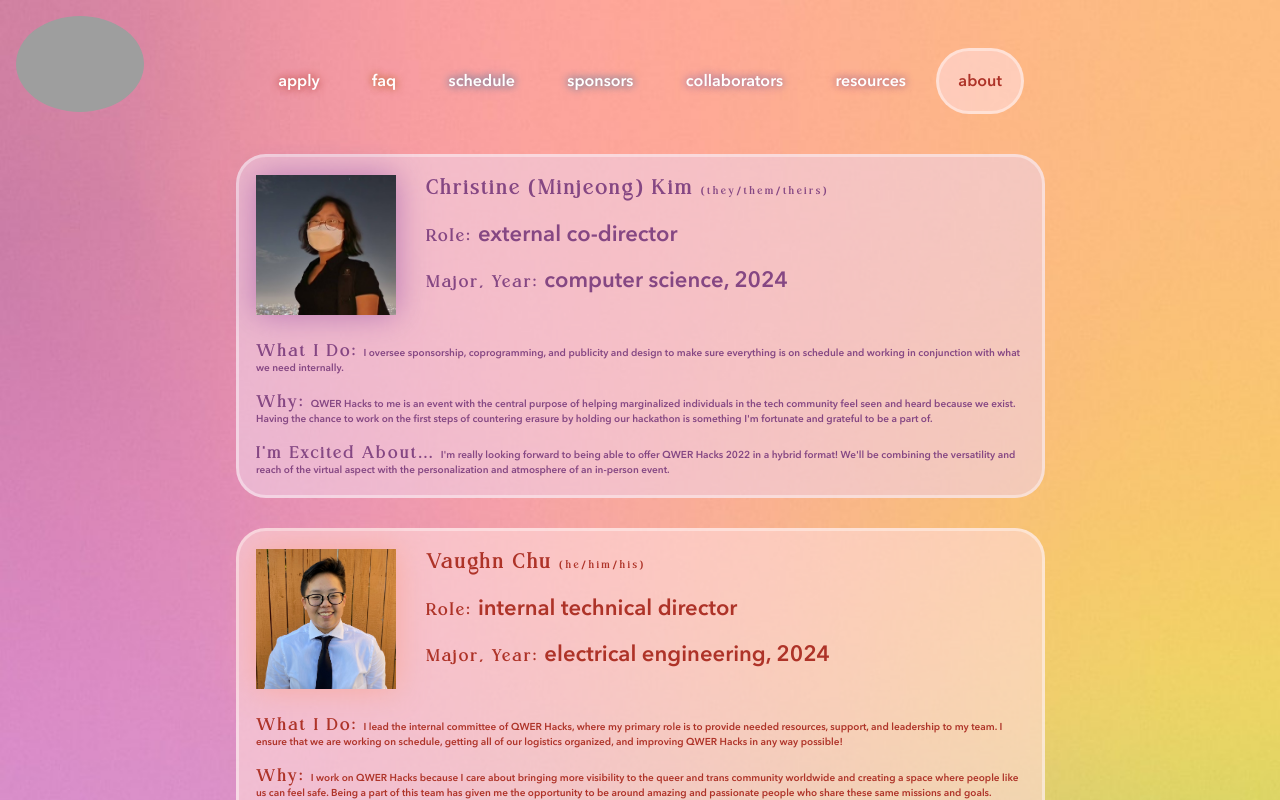
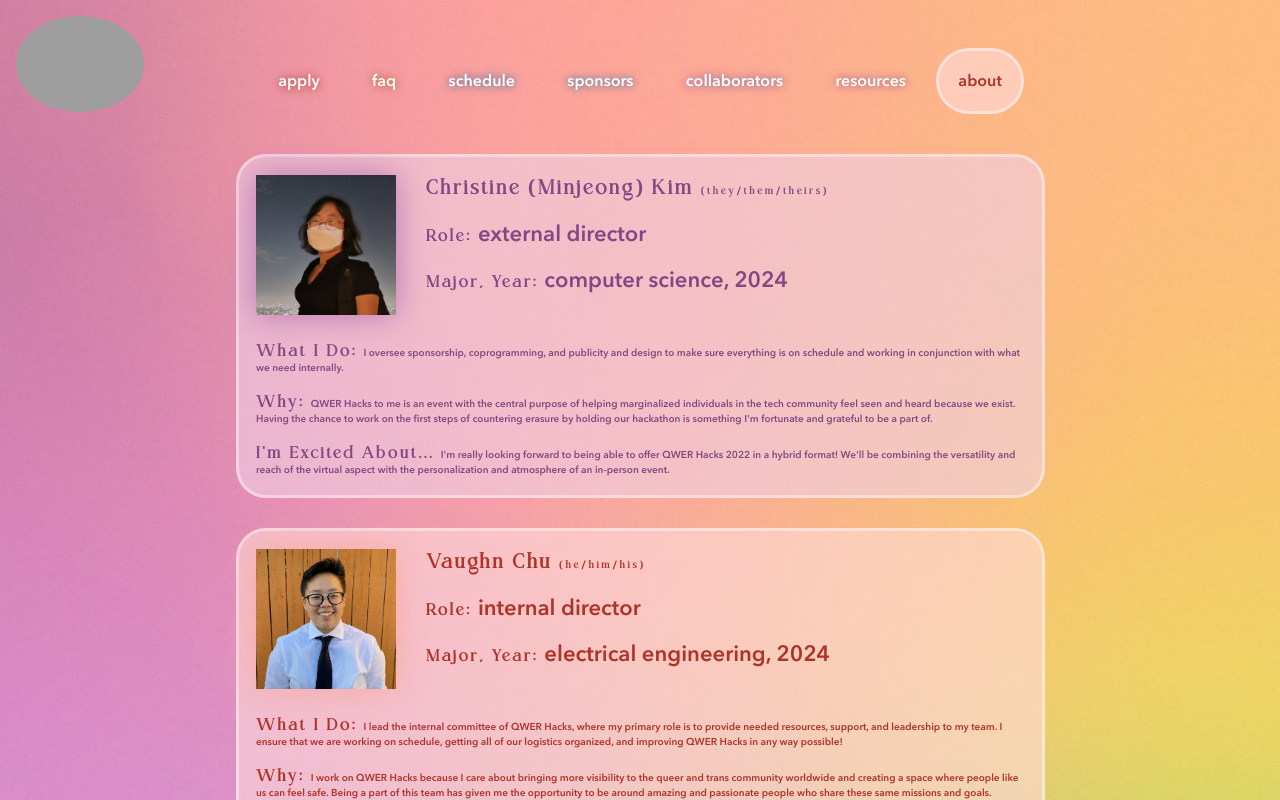
Before and after one commit to qwerhacks/QWERHACKS-website-2022, a React (Create React App) app: page /about in a window 1280 px wide. Shown: the top 800 px of the page. Built offline with nearby package versions, Linux system fonts and the light colour scheme; grey boxes are pictures that could not be loaded.

Commit message:
about page

```diff
--- a/src/components/About.js
+++ b/src/components/About.js
@@ -10,7 +10,7 @@ function About() {
                   <h1>Christine (Minjeong) Kim <span class="names-pronouns">(they/them/theirs)</span></h1>
                   <div class="team-blurb">
                      <span class="team-header">Role: </span>
-                     external co-director
+                     external director
                   </div>
                   <div class="team-blurb">
                      <span class="team-header">Major; Year: </span>
@@ -39,7 +39,7 @@ function About() {
                   <h1>Vaughn Chu <span class="names-pronouns">(he/him/his)</span></h1>
                   <div class="team-blurb">
                      <span class="team-header">Role: </span>
-                     internal technical director
+                     internal director
                   </div>
                   <div class="team-blurb">
                      <span class="team-header">Major; Year: </span>
```
